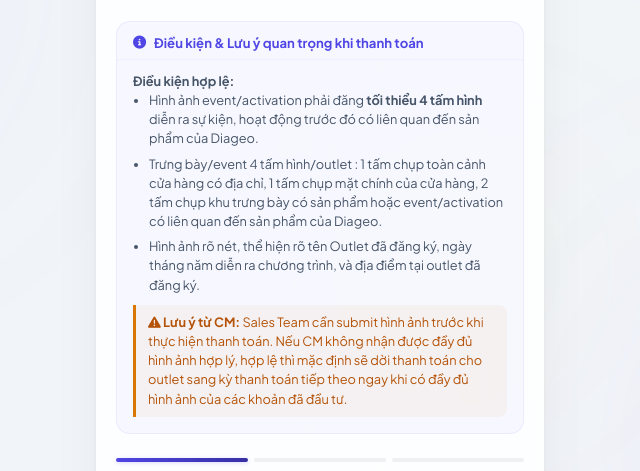
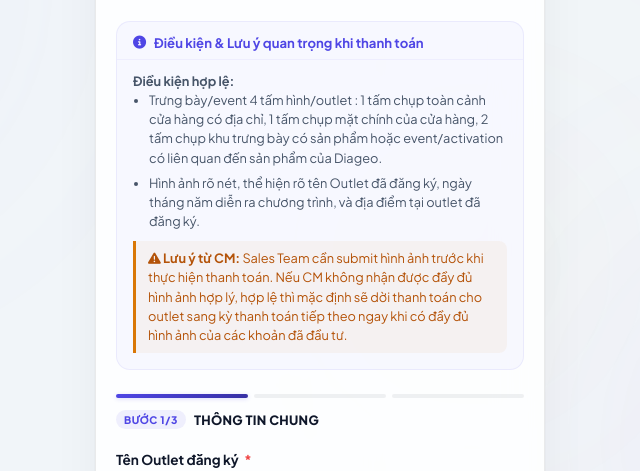
Before and after one commit to hoanghuy1kt-oss/ONTRADEPROGRAM, a plain HTML site: page index.html in a window 1280 px wide. Shown: the part 208-679 px from the top of the page, without its empty margins (320-960 px from the left). Drawn offline with nearby package versions, Linux system fonts and the light colour scheme; no server answers.

Commit message:
Update index.html

```diff
--- a/index.html
+++ b/index.html
@@ -65,7 +65,6 @@
           <div class="info-body">
             <strong>Điều kiện hợp lệ:</strong>
             <ul>
-              <li>Hình ảnh event/activation phải đăng <strong>tối thiểu 4 tấm hình</strong> diễn ra sự kiện, hoạt động trước đó có liên quan đến sản phẩm của Diageo.</li>
               <li>Trưng bày/event 4 tấm hình/outlet : 1 tấm chụp toàn cảnh cửa hàng có địa chỉ, 1 tấm chụp mặt chính của cửa hàng, 2 tấm chụp khu trưng bày có sản phẩm hoặc event/activation có liên quan đến sản phẩm của Diageo.</li>
               <li>Hình ảnh rõ nét, thể hiện rõ tên Outlet đã đăng ký, ngày tháng năm diễn ra chương trình, và địa điểm tại outlet đã đăng ký.</li>
             </ul>
```
